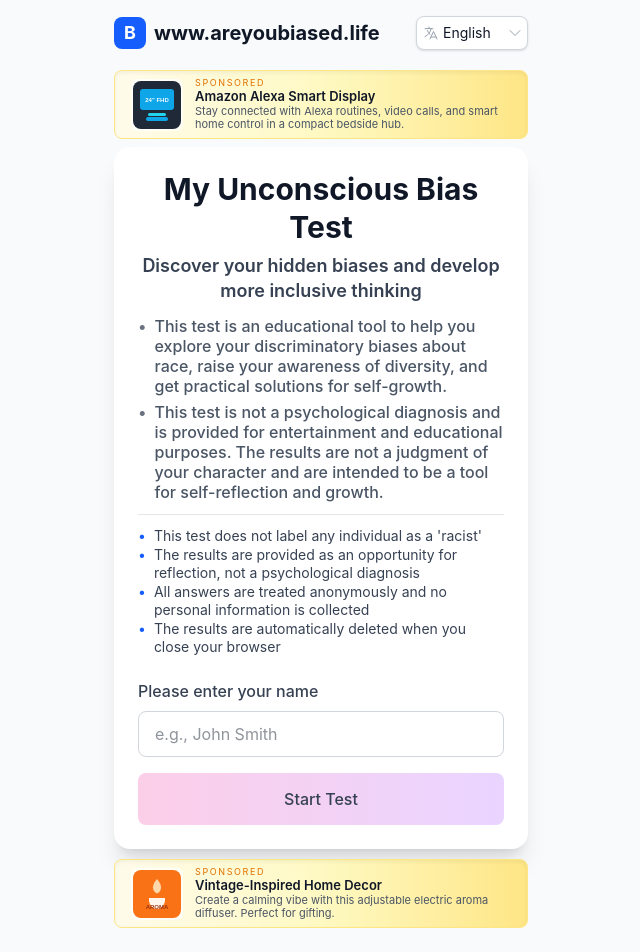
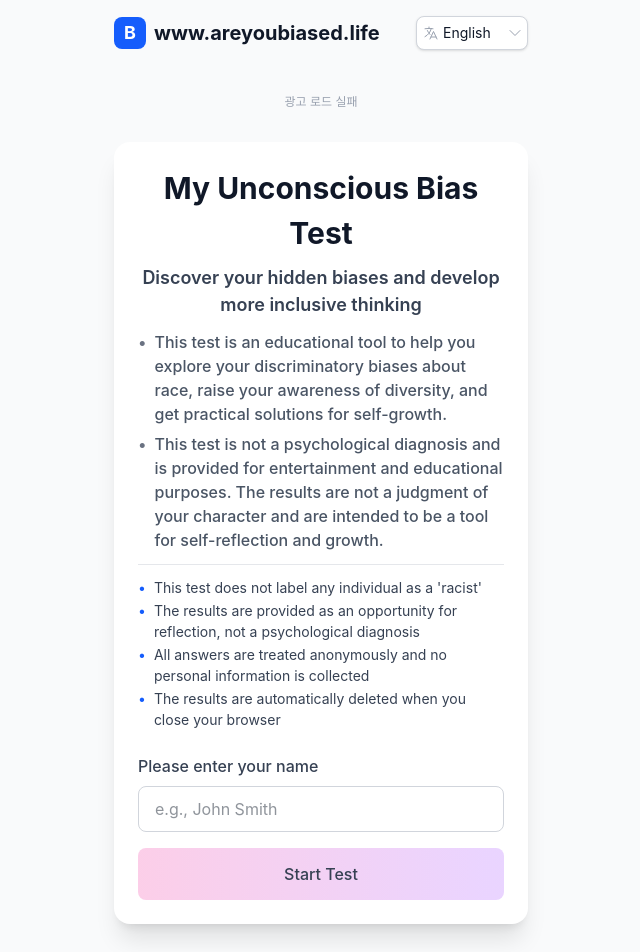
Before and after one commit to darkbluesing/Bias_Test_2, a Next.js app: page / in a window 1280 px wide. Shown: the top 952 px of the page, without its empty margins (319-959 px from the left). Built offline with nearby package versions, Linux system fonts and the light colour scheme.

Commit message:
fix(ui): Correct button layout and re-enable ads
Resolved button rendering issues in Chinese and other languages by adjusting layout and fixing a missing translation. Re-enabled banner advertisements across the application.

```diff
--- a/src/app/page.tsx
+++ b/src/app/page.tsx
@@ -8,14 +8,14 @@ import { getTranslation, detectLanguageFromBrowser } from '@/lib/i18n';
 import { useHydration } from '@/lib/useHydration';
 import { LanguageSelector } from '@/components/ui/LanguageSelector';
 import { Button } from '@/components/ui/Button';
-import { AmazonBanner } from '@/components/ui/AmazonBanner';
+import { AdsterraBanner } from '@/components/ui/AdsterraBanner';
 
 export default function HomePage() {
   const router = useRouter();
   const isHydrated = useHydration();
   const [name, setName] = useState('');
   const [isStarting, setIsStarting] = useState(false);
-  const { language, setLanguage, setUserProfile } = useBiasTestStore();
+  const { language, setLanguage, setUserProfile, resetTest } = useBiasTestStore();
   const t = getTranslation(language);
 
   useEffect(() => {
@@ -32,6 +32,8 @@ export default function HomePage() {
       alert(t.error.nameRequired);
       return;
     }
+
+    resetTest(); // Reset the test state before starting a new one
 
     setIsStarting(true);
     setUserProfile({ name: name.trim() });
@@ -58,27 +60,22 @@ export default function HomePage() {
       <main className="px-4 py-1">
         <div className="max-w-mobile mx-auto">
           <div className="mb-2 flex justify-center">
-            <AmazonBanner
-              className="w-full max-w-[468px]"
-              href="https://www.amazon.com/dp/B09B2SBHQK?th=1&linkCode=ll1&tag=kpdhworld-20&linkId=ef89ac7312052ccde8bcc9e2127963b1&language=en_US&ref_=as_li_ss_tl"
-              title="Amazon Alexa Smart Display"
-              description="Stay connected with Alexa routines, video calls, and smart home control in a compact bedside hub."
-              imageSrc="/images/amazon-monitor.svg"
-              imageAlt="Amazon Alexa smart display"
-              dense
+            <AdsterraBanner
+              className="w-full"
+              options={{ key: '5aec263b46cce11388d8da8c1ee59913', height: 60, width: 468 }}
             />
           </div>
 
           <div className="bg-white rounded-2xl shadow-xl p-4 md:p-6 mb-2.5">
             <div className="max-w-2xl mx-auto">
               <div className="text-center mb-6">
-                <h1 className={`${language === 'ja' ? 'text-xl md:text-2xl' : 'text-2xl md:text-3xl'} font-bold text-gray-900 mb-2 leading-tight whitespace-pre-line`}>{t.welcome.title}</h1>
-                <p className="text-base md:text-lg text-gray-700 font-semibold mb-3 leading-snug">{t.welcome.subtitle}</p>
+                <h1 className={`${language === 'ja' ? 'text-xl md:text-2xl' : 'text-2xl md:text-3xl'} font-bold text-gray-900 mb-2 leading-normal whitespace-pre-line`}>{t.welcome.title}</h1>
+                <p className="text-base md:text-lg text-gray-700 font-semibold mb-3 leading-normal">{t.welcome.subtitle}</p>
 
-                <div className="text-sm md:text-base text-left leading-tight space-y-1.5 mb-4">
+                <div className="text-sm md:text-base text-left leading-normal space-y-1.5 mb-4">
                   {/* 설명 문단에 구분점 추가 */}
                   {t.welcome.description && Array.isArray(t.welcome.description) && (
-                    <div className="font-medium text-gray-600 space-y-1.5">
+                    <div className={`font-medium text-gray-600 ${language === 'zh' ? 'space-y-3' : 'space-y-1.5'}`}>
                       {t.welcome.description.map((paragraph, index) => (
                         <div key={`desc-${index}`} className="flex items-start">
                           <span className="mr-2 text-gray-500">•</span>
@@ -93,7 +90,7 @@ export default function HomePage() {
                   </div>
 
                   {t.welcome.description_points && Array.isArray(t.welcome.description_points) && (
-                    <ul className="space-y-0.5 text-gray-700 text-sm leading-tight">
+                    <ul className="space-y-0.5 text-gray-700 text-sm leading-normal">
                       {t.welcome.description_points.map((point, index) => (
                         <li key={`point-${index}`} className="flex items-start">
                           <span className="mr-2 text-blue-600">•</span>
@@ -136,14 +133,9 @@ export default function HomePage() {
           </div>
 
           <div className="mb-6 flex justify-center">
-            <AmazonBanner
-              className="w-full max-w-[468px]"
-              href="https://www.amazon.com/seenlast-Adjustable-Electric-Vintage-Scented/dp/B0CDRDK6MR?_encoding=UTF8&dib=eyJ2IjoiMSJ9.Nw9VAx1lX9kXhbMfkIemOSG5djkJxGmtdFXuD_dRJjkDZWQvFo9BhOw_kHFTlzg6bI_1z9DjWSG2ujXAa9rV1WRJTMQt4Vo2BNSk8yhppsOrF1i5RugymqOdW2A2XCvjTjJq5FKXLcDIxCWa1mPyOQT-w8QpC3hXbM-KdDuhJzBSVM_kDFYkbp4RXPk8zDoNeF2rAMSoX3BKuwfaiCk-z6wxld9wfGq3URHoxaMxMMMFSMQ4l1i_Ow9jUOm00PWAWQPj_CwRESK5muQALTINVnpoY9ve52xrTY-R5xFIBys.mI4MotbuNamruDUsjcoPqUhkMRY9D0UlW3sXInhxmJQ&dib_tag=se&keywords=Home%2BDecor%2Bgifts&qid=1761806642&sr=8-1-spons&sp_csd=d2lkZ2V0TmFtZT1zcF9hdGY&smid=A2899BZAJ32AE4&th=1&linkCode=ll1&tag=kpdhworld-20&linkId=0f631666e3ee28b31dc502c7b896c92d&language=en_US&ref_=as_li_ss_tl"
-              title="Vintage-Inspired Home Decor"
-              description="Create a calming vibe with this adjustable electric aroma diffuser. Perfect for gifting."
-              imageSrc="/images/amazon-diffuser.svg"
-              imageAlt="Vintage electric aroma diffuser"
-              dense
+            <AdsterraBanner
+              className="w-full"
+              options={{ key: '5aec263b46cce11388d8da8c1ee59913', height: 60, width: 468 }}
             />
           </div>
         </div>
--- a/src/app/result/page.tsx
+++ b/src/app/result/page.tsx
@@ -8,7 +8,7 @@ import { getTranslation } from '@/lib/i18n';
 import { getBiasCategory } from '@/data/solutions';
 import { ShareButton } from '@/components/ui/ShareButton';
 import { ResultChart } from '@/components/ui/ResultChart';
-import { AmazonBanner } from '@/components/ui/AmazonBanner';
+import { AdsterraBanner } from '@/components/ui/AdsterraBanner';
 
 export default function ResultPage() {
   const router = useRouter();
@@ -127,24 +127,19 @@ export default function ResultPage() {
       <main className="px-4 py-1">
         <div className="max-w-mobile mx-auto">
           <div className="mb-3 flex justify-center" data-hide-in-export="true">
-            <AmazonBanner
-              className="w-full max-w-[468px]"
-              href="https://www.amazon.com/dp/B09B2SBHQK?th=1&linkCode=ll1&tag=kpdhworld-20&linkId=ef89ac7312052ccde8bcc9e2127963b1&language=en_US&ref_=as_li_ss_tl"
-              title="Amazon Alexa Smart Display"
-              description="Stay connected with Alexa routines, video calls, and smart home control in a compact bedside hub."
-              imageSrc="/images/amazon-monitor.svg"
-              imageAlt="Amazon Alexa smart display"
-              dense
+            <AdsterraBanner
+              className="w-full"
+              options={{ key: '5aec263b46cce11388d8da8c1ee59913', height: 60, width: 468 }}
             />
           </div>
 
-          <div id="result-container" className="bg-white rounded-xl shadow-lg overflow-visible relative">
+          <div id="result-container" className="bg-white rounded-xl shadow-lg overflow-visible relative pt-4">
             <ResultChart
               percentage={result.percentage}
               category={result.category}
               userName={userProfile.name}
               size="md"
-              className="p-4 pb-2"
+              className=""
               showGradientBar={true}
               translations={{
                 biasRange: t.result.biasRange,
@@ -162,19 +157,19 @@ export default function ResultPage() {
 
             <div className="px-4 pb-4">
               <div className="text-center mb-4">
-                <h3 className="text-lg font-semibold text-gray-800">{biasCategory.title[language]}</h3>
+                <h3 className="text-lg font-semibold text-gray-800 leading-tight">{biasCategory.title[language]}</h3>
               </div>
               <div className="mb-4">
-                <h3 className="text-lg font-bold text-gray-900 mb-2">{t.result.analysis}</h3>
-                <p className="text-sm text-gray-700 leading-relaxed">{biasCategory.description[language]}</p>
+                <h3 className="text-lg font-bold text-gray-900 mb-2 leading-tight">{t.result.analysis}</h3>
+                <p className="text-sm text-gray-700 leading-tight">{biasCategory.description[language]}</p>
               </div>
               <div>
-                <h3 className="text-lg font-bold text-gray-900 mb-3">{t.result.solutions}</h3>
-                <div className="text-gray-700 leading-relaxed space-y-2">
+                <h3 className="text-lg font-bold text-gray-900 mb-3 leading-tight">{t.result.solutions}</h3>
+                <div className="text-gray-700 leading-tight space-y-2">
                   {solutionItems.map((solution, index) => (
                     <div key={index} className="flex items-start">
                       <span className="text-blue-600 mr-2 mt-0.5 text-sm">•</span>
-                      <span className="text-sm leading-relaxed">{solution}</span>
+                      <span className="text-sm leading-tight">{solution}</span>
                     </div>
                   ))}
                 </div>
@@ -196,14 +191,9 @@ export default function ResultPage() {
           </div>
 
           <div className="mt-3 flex justify-center" data-hide-in-export="true">
-            <AmazonBanner
-              className="w-full max-w-[468px]"
-              href="https://www.amazon.com/seenlast-Adjustable-Electric-Vintage-Scented/dp/B0CDRDK6MR?_encoding=UTF8&dib=eyJ2IjoiMSJ9.Nw9VAx1lX9kXhbMfkIemOSG5djkJxGmtdFXuD_dRJjkDZWQvFo9BhOw_kHFTlzg6bI_1z9DjWSG2ujXAa9rV1WRJTMQt4Vo2BNSk8yhppsOrF1i5RugymqOdW2A2XCvjTjJq5FKXLcDIxCWa1mPyOQT-w8QpC3hXbM-KdDuhJzBSVM_kDFYkbp4RXPk8zDoNeF2rAMSoX3BKuwfaiCk-z6wxld9wfGq3URHoxaMxMMMFSMQ4l1i_Ow9jUOm00PWAWQPj_CwRESK5muQALTINVnpoY9ve52xrTY-R5xFIBys.mI4MotbuNamruDUsjcoPqUhkMRY9D0UlW3sXInhxmJQ&dib_tag=se&keywords=Home%2BDecor%2Bgifts&qid=1761806642&sr=8-1-spons&sp_csd=d2lkZ2V0TmFtZT1zcF9hdGY&smid=A2899BZAJ32AE4&th=1&linkCode=ll1&tag=kpdhworld-20&linkId=0f631666e3ee28b31dc502c7b896c92d&language=en_US&ref_=as_li_ss_tl"
-              title="Vintage-Inspired Home Decor"
-              description="Create a calming vibe with this adjustable electric aroma diffuser. Perfect for gifting."
-              imageSrc="/images/amazon-diffuser.svg"
-              imageAlt="Vintage electric aroma diffuser"
-              dense
+            <AdsterraBanner
+              className="w-full"
+              options={{ key: '5aec263b46cce11388d8da8c1ee59913', height: 60, width: 468 }}
             />
           </div>
 
--- a/src/app/test/page.tsx
+++ b/src/app/test/page.tsx
@@ -10,7 +10,7 @@ import { biasCalculator } from '@/lib/biasCalculator';
 import { useHydration } from '@/lib/useHydration';
 import { ProgressBar } from '@/components/ui/ProgressBar';
 import { QuestionCard } from '@/components/ui/QuestionCard';
-import { AmazonBanner } from '@/components/ui/AmazonBanner';
+import { AdsterraBanner } from '@/components/ui/AdsterraBanner';
 
 export default function TestPage() {
   const router = useRouter();
@@ -115,18 +115,13 @@ export default function TestPage() {
 
       <main className="max-w-mobile mx-auto p-4 py-1">
         <div className="mb-3 flex justify-center">
-          <AmazonBanner
-            className="w-full max-w-[468px]"
-            href="https://www.amazon.com/dp/B09B2SBHQK?th=1&linkCode=ll1&tag=kpdhworld-20&linkId=ef89ac7312052ccde8bcc9e2127963b1&language=en_US&ref_=as_li_ss_tl"
-            title="Amazon Alexa Smart Display"
-            description="Stay connected with Alexa routines, video calls, and smart home control in a compact bedside hub."
-            imageSrc="/images/amazon-monitor.svg"
-            imageAlt="Amazon Alexa smart display"
-            dense
+          <AdsterraBanner
+            className="w-full"
+            options={{ key: '5aec263b46cce11388d8da8c1ee59913', height: 60, width: 468 }}
           />
         </div>
 
-        <ProgressBar progress={progress} className="mb-4" />
+        <ProgressBar progress={progress} className="mb-4" label={t.test.progress} />
 
         <QuestionCard
           question={question}
@@ -147,14 +142,9 @@ export default function TestPage() {
         />
 
         <div className="mt-4 flex justify-center">
-          <AmazonBanner
-            className="w-full max-w-[468px]"
-            href="https://www.amazon.com/seenlast-Adjustable-Electric-Vintage-Scented/dp/B0CDRDK6MR?_encoding=UTF8&dib=eyJ2IjoiMSJ9.Nw9VAx1lX9kXhbMfkIemOSG5djkJxGmtdFXuD_dRJjkDZWQvFo9BhOw_kHFTlzg6bI_1z9DjWSG2ujXAa9rV1WRJTMQt4Vo2BNSk8yhppsOrF1i5RugymqOdW2A2XCvjTjJq5FKXLcDIxCWa1mPyOQT-w8QpC3hXbM-KdDuhJzBSVM_kDFYkbp4RXPk8zDoNeF2rAMSoX3BKuwfaiCk-z6wxld9wfGq3URHoxaMxMMMFSMQ4l1i_Ow9jUOm00PWAWQPj_CwRESK5muQALTINVnpoY9ve52xrTY-R5xFIBys.mI4MotbuNamruDUsjcoPqUhkMRY9D0UlW3sXInhxmJQ&dib_tag=se&keywords=Home%2BDecor%2Bgifts&qid=1761806642&sr=8-1-spons&sp_csd=d2lkZ2V0TmFtZT1zcF9hdGY&smid=A2899BZAJ32AE4&th=1&linkCode=ll1&tag=kpdhworld-20&linkId=0f631666e3ee28b31dc502c7b896c92d&language=en_US&ref_=as_li_ss_tl"
-            title="Vintage-Inspired Home Decor"
-            description="Create a calming vibe with this adjustable electric aroma diffuser. Perfect for gifting."
-            imageSrc="/images/amazon-diffuser.svg"
-            imageAlt="Vintage electric aroma diffuser"
-            dense
+          <AdsterraBanner
+            className="w-full"
+            options={{ key: '5aec263b46cce11388d8da8c1ee59913', height: 60, width: 468 }}
           />
         </div>
       </main>
--- a/src/components/ui/Button.tsx
+++ b/src/components/ui/Button.tsx
@@ -20,7 +20,7 @@ const Button = forwardRef<HTMLButtonElement, ButtonProps>(
     children,
     ...props
   }, ref) => {
-    const baseClasses = 'inline-flex items-center justify-center rounded-lg font-medium transition-colors duration-200 focus:outline-none focus:ring-2 focus:ring-offset-2 disabled:opacity-50 disabled:cursor-not-allowed select-none transform-none';
+    const baseClasses = 'inline-flex items-center justify-center rounded-lg font-medium transition-colors duration-200 focus:outline-none focus:ring-2 focus:ring-offset-2 disabled:opacity-50 disabled:cursor-not-allowed select-none transform-none whitespace-nowrap';
 
     const variants = {
       primary: 'bg-gradient-to-r from-pink-200 to-purple-200 hover:from-pink-300 hover:to-purple-300 text-gray-700 focus:ring-pink-300',
--- a/src/components/ui/QuestionCard.tsx
+++ b/src/components/ui/QuestionCard.tsx
@@ -87,12 +87,12 @@ export function QuestionCard({
         </div>
 
         {/* Navigation Buttons - 답변 컨테이너 라인에 맞춰 정렬 */}
-        <div className="mt-8 flex justify-between items-center -mx-8 px-8">
+        <div className="mt-8 flex justify-between">
           <Button
             onClick={onPrevious}
             disabled={isFirstQuestion}
             variant="secondary"
-            className="w-32"
+            className="w-[40%]"
           >
             {translations.previous}
           </Button>
@@ -100,7 +100,7 @@ export function QuestionCard({
           <Button
             onClick={onNext}
             disabled={selected === undefined}
-            className="w-32"
+            className="w-[40%]"
           >
             {isLastQuestion ? translations.complete : translations.next}
           </Button>
--- a/src/lib/i18n.ts
+++ b/src/lib/i18n.ts
@@ -264,7 +264,8 @@ export const translations = {
       next: '下一个',
       previous: '上一个',
       submit: '提交',
-      skip: '跳过'
+      skip: '跳过',
+      complete: '完成'
     },
     result: {
       title: '测试结果',
```
